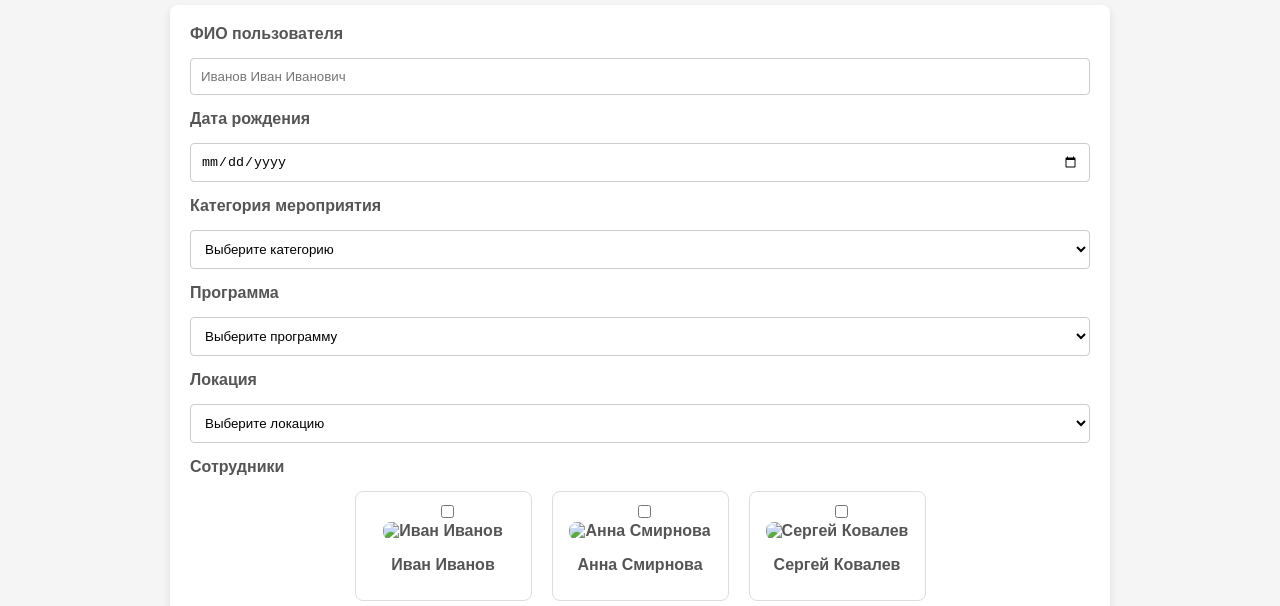
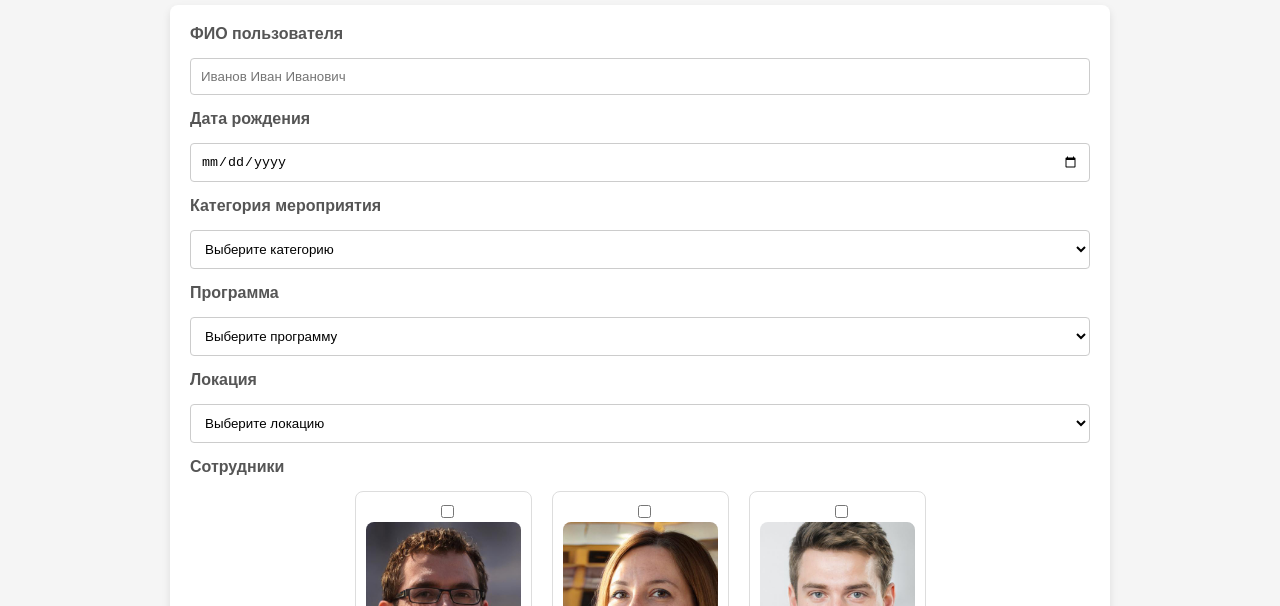
Before and after one commit to 46487874654/layout, a plain HTML site: page event.html in a window 1280 px wide. Shown: the part 194-800 px from the top of the page. Drawn offline with Linux system fonts and the light colour scheme; the site is published under a folder, as on GitHub Pages, so addresses that start at the root find nothing.

Commit message:
Add files via upload

```diff
--- a/event.html
+++ b/event.html
@@ -72,23 +72,21 @@
                 <label class="card">
                     <input type="checkbox" name="staff" value="staff1">
                     <div class="card-content">
-                        <img src="/assets/images/employee/employee1.jpg" alt="Иван Иванов">
+                        <img src="assets/images/employee/employee1.jpg" alt="Иван Иванов">
                         <p>Иван Иванов</p>
                     </div>
                 </label>
-
                 <label class="card">
                     <input type="checkbox" name="staff" value="staff2">
                     <div class="card-content">
-                        <img src="/assets/images/employee/employee2.jpg" alt="Анна Смирнова">
+                        <img src="assets/images/employee/employee2.jpg" alt="Анна Смирнова">
                         <p>Анна Смирнова</p>
                     </div>
                 </label>
-
                 <label class="card">
                     <input type="checkbox" name="staff" value="staff3">
                     <div class="card-content">
-                        <img src="/assets/images/employee/employee3.jpg" alt="Сергей Ковалев">
+                        <img src="assets/images/employee/employee3.jpg" alt="Сергей Ковалев">
                         <p>Сергей Ковалев</p>
                     </div>
                 </label>
```
